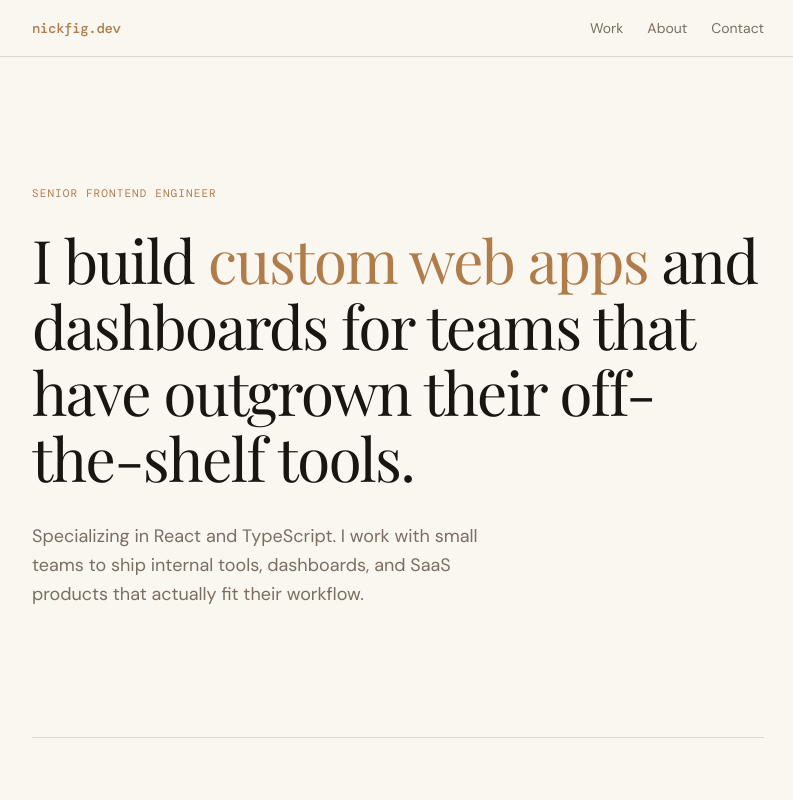
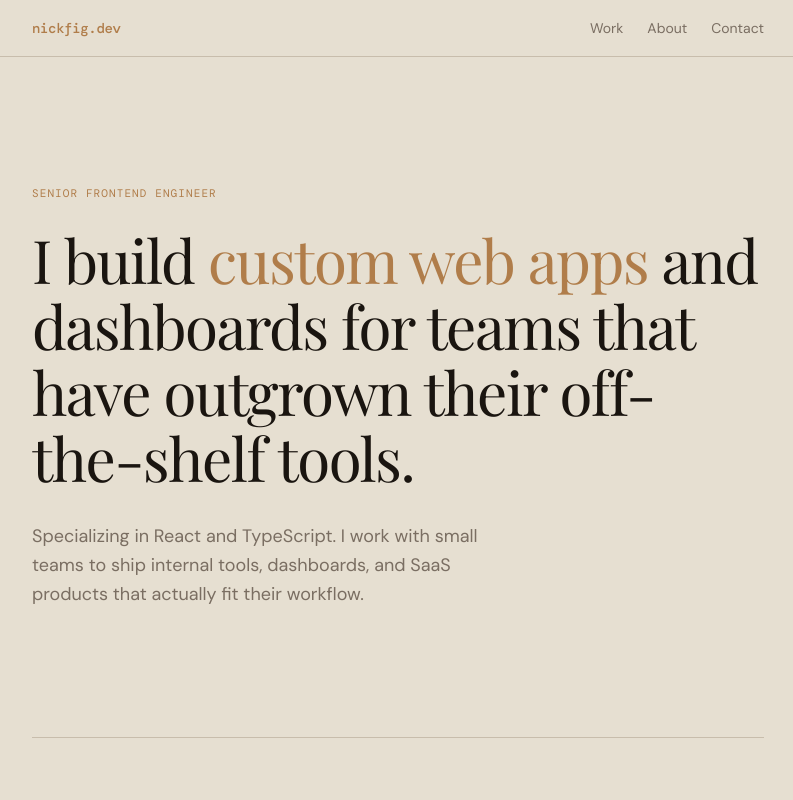
Before and after one commit to njf2125/freelance-site, a Next.js app: page / in a window 1280 px wide. Shown: the top 800 px of the page, without its empty margins (242-1035 px from the left). Built offline with nearby package versions, Linux system fonts and the light colour scheme; a web font is replaced by a local one.

Commit message:
style: update background to darker beige

```diff
--- a/src/app/globals.css
+++ b/src/app/globals.css
@@ -8,11 +8,11 @@
 }
 
 :root {
-  --bg: #faf6f0;
-  --surface: #f3ede4;
-  --border: #e0d8cc;
+  --bg: #e6dfd1;
+  --surface: #dbd2bf;
+  --border: #c8bdac;
   --text: #1a1510;
   --muted: #7a6e62;
-  --faint: #b0a496;
+  --faint: #96846a;
   --accent: #b07d4a;
 }
```
